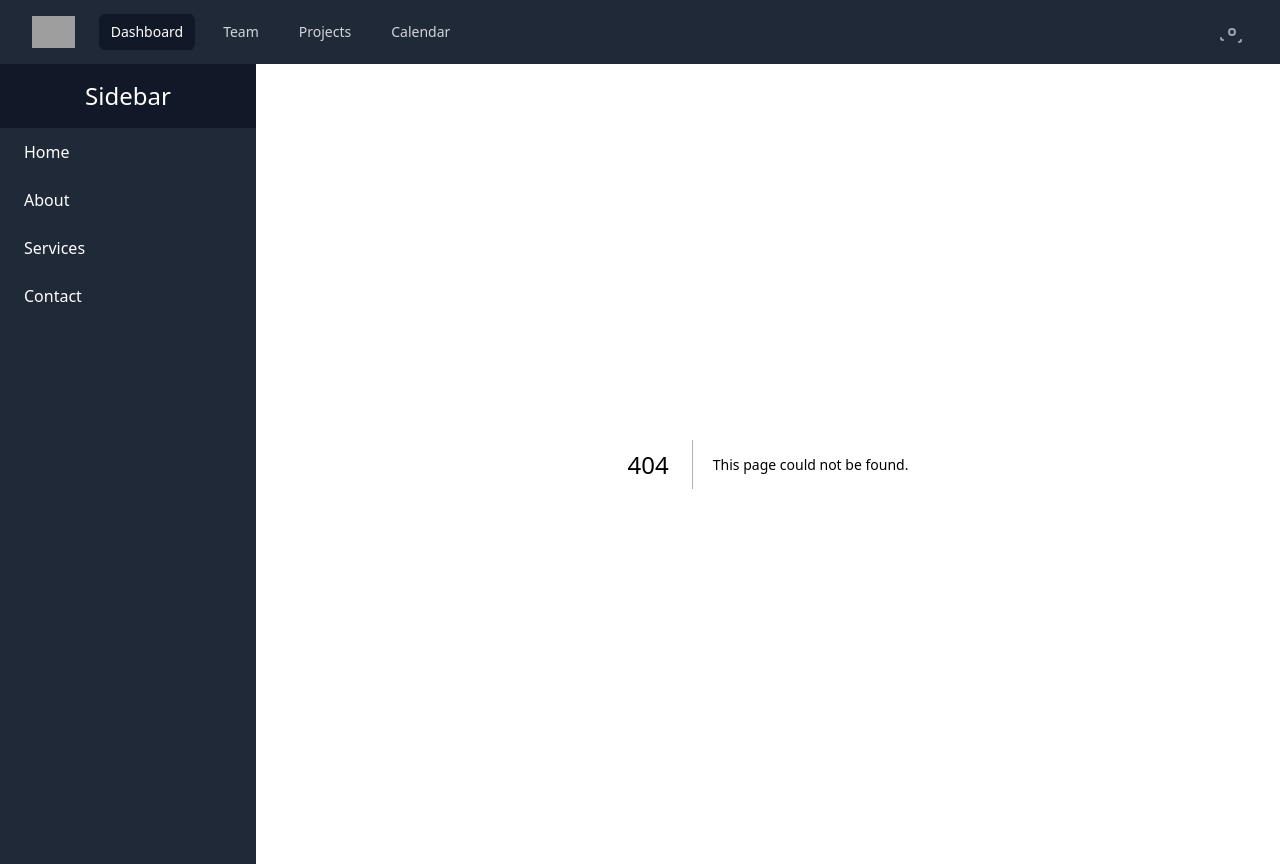
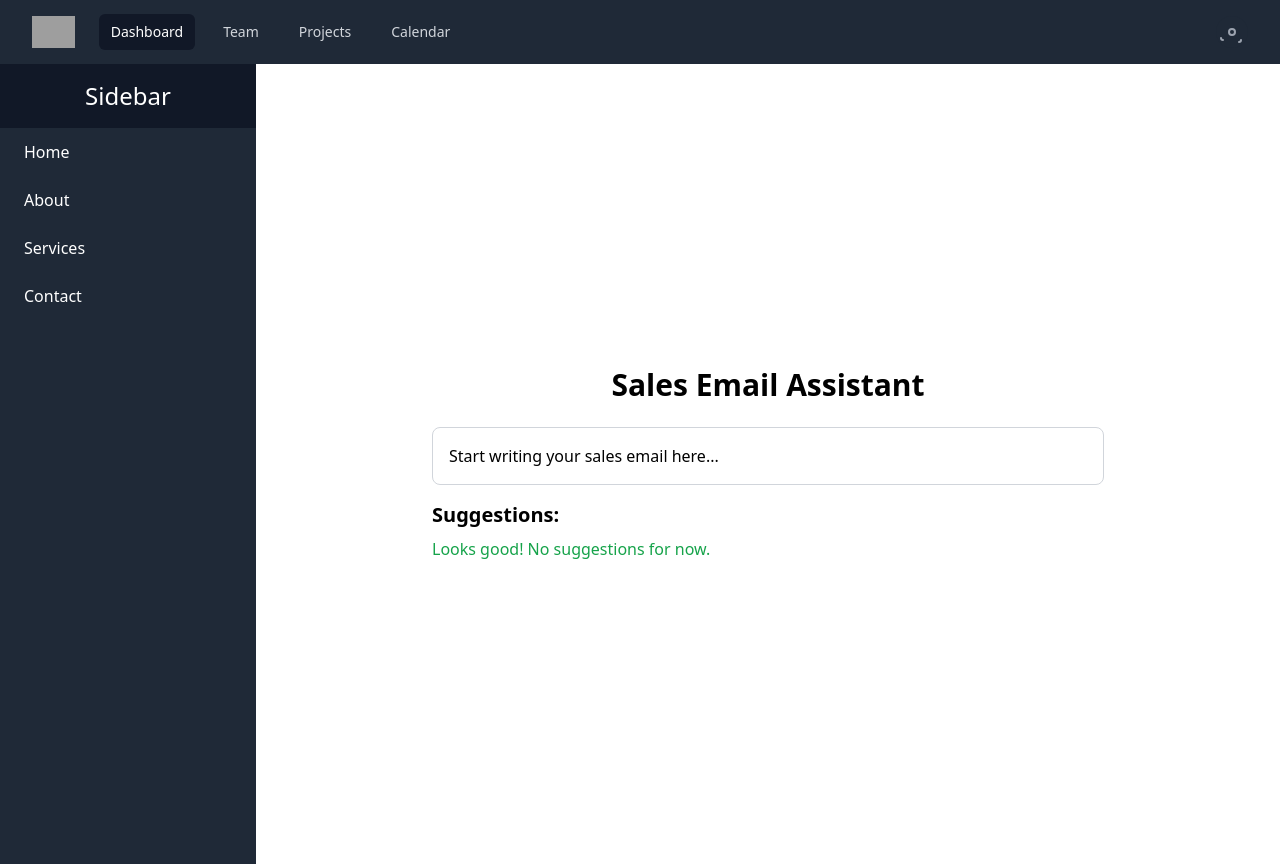
Before and after one commit to jaredvgraham/SaleSphere, a Next.js app: page /email-editor in a window 1280 px wide. Before the commit this address had no page. Built offline with nearby package versions, Linux system fonts and the light colour scheme; grey boxes are pictures that could not be loaded.

Commit message:
email assitance

```diff
--- a/package.json
+++ b/package.json
@@ -18,6 +18,9 @@
     "openai": "^4.67.0",
     "react": "^18",
     "react-dom": "^18",
+    "slate": "^0.103.0",
+    "slate-history": "^0.109.0",
+    "slate-react": "^0.110.1",
     "svix": "^1.37.0"
   },
   "devDependencies": {
--- /dev/null
+++ b/src/app/api/email-suggestions/route.ts
@@ -0,0 +1,39 @@
+import OpenAI from "openai";
+import { NextRequest, NextResponse } from "next/server";
+
+const openai = new OpenAI({
+  apiKey: process.env.OPENAI_API_KEY,
+});
+
+export async function POST(req: NextRequest) {
+  const { emailText } = await req.json();
+
+  if (!emailText) {
+    return NextResponse.json({ error: "Missing email text" }, { status: 400 });
+  }
+
+  try {
+    const response = await openai.chat.completions.create({
+      model: "gpt-4o-mini",
+      messages: [
+        {
+          role: "system",
+          content: "You are a sales expert providing feedback on sales emails.",
+        },
+        {
+          role: "user",
+          content: `Provide feedback on this sales email, keep your response short and concise and purely informational:\n\n${emailText}`,
+        },
+      ],
+    });
+
+    const suggestions = response.choices[0].message.content;
+    return NextResponse.json({ suggestions });
+  } catch (error) {
+    console.error("Error fetching suggestions:", error);
+    return NextResponse.json(
+      { error: "Failed to fetch suggestions" },
+      { status: 500 }
+    );
+  }
+}
--- /dev/null
+++ b/src/app/email-editor/page.tsx
@@ -0,0 +1,12 @@
+import SalesEditor from "@/components/emailEditor";
+import React from "react";
+
+const page = () => {
+  return (
+    <div>
+      <SalesEditor />
+    </div>
+  );
+};
+
+export default page;
--- /dev/null
+++ b/src/components/emailEditor.tsx
@@ -0,0 +1,115 @@
+"use client";
+
+import React, { useCallback, useMemo, useState, useRef } from "react";
+import { createEditor, Descendant, Text, Element as SlateElement } from "slate";
+import { Slate, Editable, withReact } from "slate-react";
+import { withHistory } from "slate-history";
+
+// Define a custom element type
+type CustomElement = { type: "paragraph"; children: Descendant[] };
+
+// Ensure that Slate accepts a valid initial value
+const initialValue: CustomElement[] = [
+  {
+    type: "paragraph",
+    children: [{ text: "Start writing your sales email here..." }],
+  },
+];
+
+export default function SalesEditor() {
+  const editor = useMemo(() => withHistory(withReact(createEditor())), []);
+  const [suggestions, setSuggestions] = useState<string[]>([]);
+  const [loading, setLoading] = useState(false);
+  const debounceTimer = useRef<NodeJS.Timeout | null>(null); // Ref to store the timeout ID
+  const lastContent = useRef<string>(""); // Ref to store the last content state
+
+  // Function to send API requests
+  const fetchSuggestions = async (emailText: string) => {
+    setLoading(true);
+    try {
+      const response = await fetch("/api/email-suggestions", {
+        method: "POST",
+        headers: { "Content-Type": "application/json" },
+        body: JSON.stringify({ emailText }),
+      });
+
+      const data = await response.json();
+      setSuggestions(data.suggestions.split("\n"));
+    } catch (error) {
+      console.error("Error fetching suggestions", error);
+      setSuggestions(["Error fetching suggestions"]);
+    }
+    setLoading(false);
+  };
+
+  // Custom logic for extracting text from Slate and triggering suggestions
+  const handleSuggestions = useCallback(
+    (value: Descendant[]) => {
+      // Clear the previous debounce timer
+      if (debounceTimer.current) {
+        clearTimeout(debounceTimer.current);
+      }
+
+      // Extract the plain text from the editor state
+      const emailText = value
+        .map((node) => {
+          if (Text.isText(node)) {
+            return node.text; // For text nodes, return the text
+          } else if (SlateElement.isElement(node)) {
+            return node.children
+              .map((child) => (Text.isText(child) ? child.text : ""))
+              .join("");
+          }
+          return "";
+        })
+        .join(" ");
+
+      // Only trigger suggestions if the content has changed
+      if (emailText !== lastContent.current) {
+        lastContent.current = emailText; // Update last content state
+        debounceTimer.current = setTimeout(() => {
+          fetchSuggestions(emailText);
+        }, 500); // 500ms debounce delay
+      }
+    },
+    [fetchSuggestions]
+  );
+
+  return (
+    <div className="flex flex-col items-center justify-center min-h-screen p-8">
+      <h1 className="text-3xl font-bold mb-6">Sales Email Assistant</h1>
+
+      {/* Slate Editor */}
+      <Slate
+        editor={editor}
+        initialValue={initialValue}
+        onChange={(newValue) => {
+          handleSuggestions(newValue); // Trigger suggestions on each content change
+        }}
+      >
+        <Editable
+          placeholder="Start writing your email..."
+          className="w-full max-w-2xl p-4 border border-gray-300 rounded-lg mb-4"
+        />
+      </Slate>
+
+      {/* Suggestions Section */}
+      <div className="w-full max-w-2xl">
+        <h2 className="text-xl font-semibold mb-2">Suggestions:</h2>
+        {loading ? (
+          <p>Loading suggestions...</p>
+        ) : suggestions.length > 0 ? (
+          <ul className="list-disc pl-5">
+            {suggestions.map((suggestion, index) => (
+              <li key={index} className="text-red-600">
+                {suggestion}
+              </li>
+            ))}
+          </ul>
+        ) : (
+          <p className="text-green-600">Looks good! No suggestions for now.</p>
+        )}
+      </div>
+    </div>
+  );
+}
```
Also changed, not shown: 1 other file (tests, documents, lock files or other folders).
